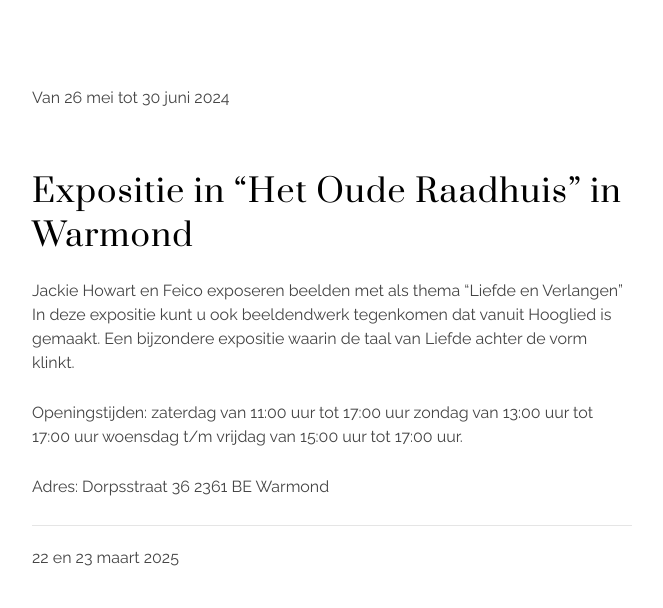
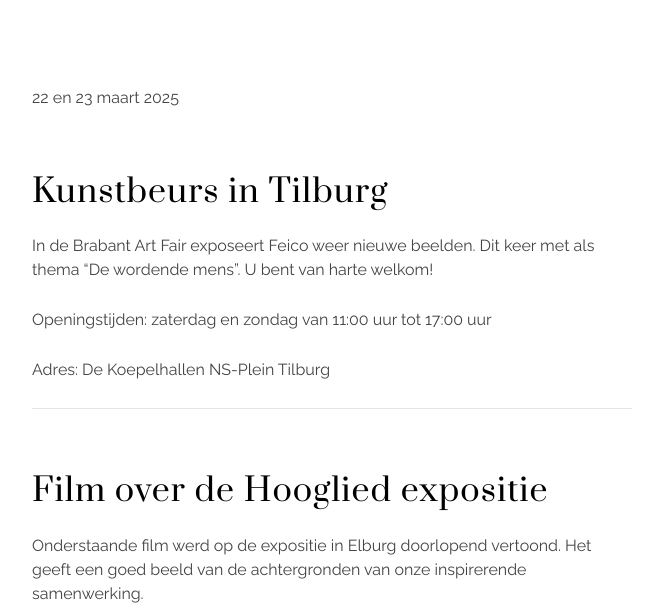
Before and after one commit to feicohajonides2020/feicohajonides2020.github.io, a Jekyll site: the page built from exposities.md, in a window 1280 px wide and 900 px high, scrolled down 552 px, cut to the strip 172-780 px from the top of the window. Shown: the whole strip, without its empty margins (308-971 px from the left). Built offline with Jekyll 4.4.1, drawn with Linux system fonts in a browser that asks for light colours.

Commit message:
Update exposities.md

```diff
--- a/exposities.md
+++ b/exposities.md
@@ -7,24 +7,6 @@ header:
     text: light
 ---
 
-
-Van 26 mei tot 30 juni 2024
-## Expositie in "Het Oude Raadhuis" in Warmond
-
-Jackie Howart en Feico exposeren beelden met als thema "Liefde en Verlangen"
-In deze expositie kunt u ook beeldendwerk tegenkomen dat vanuit Hooglied is gemaakt.
-Een bijzondere expositie waarin de taal van Liefde achter de vorm klinkt.
-
- Openingstijden:
- zaterdag van 11:00 uur tot 17:00 uur
- zondag van 13:00 uur tot 17:00 uur
- woensdag t/m vrijdag van 15:00 uur tot 17:00 uur.
-
- Adres:
- Dorpsstraat 36
- 2361 BE Warmond
-
---------------------------
 
 
 
```
